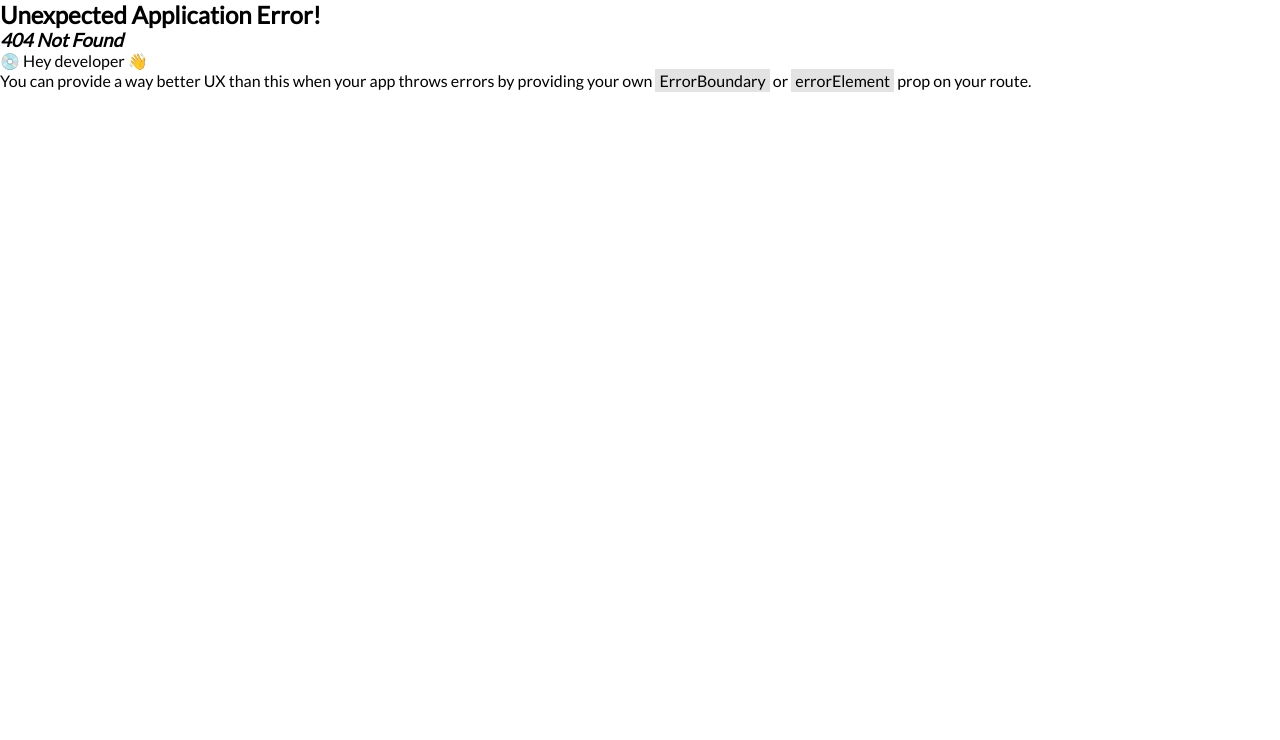
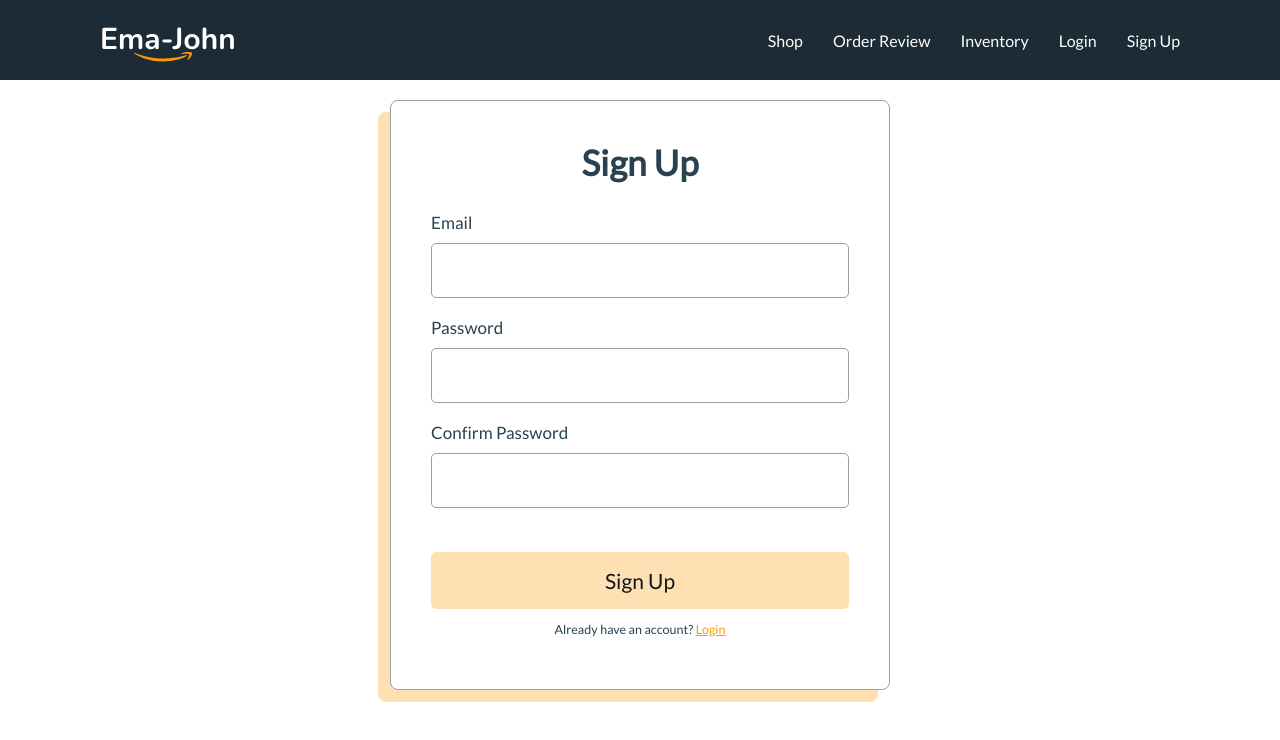
Before and after one commit to Mutah3r/ema-john-simple, a React app: page /signup in a window 1280 px wide. Before the commit this address had no page. Shown: the top 740 px of the page. Built offline with nearby package versions, Linux system fonts and the light colour scheme; no server answers; the HTML template or start-up script is replaced by a standard one.

Commit message:
added user authentication system

```diff
--- a/package.json
+++ b/package.json
@@ -12,6 +12,7 @@
     "@fortawesome/fontawesome-svg-core": "^6.3.0",
     "@fortawesome/free-solid-svg-icons": "^6.3.0",
     "@fortawesome/react-fontawesome": "^0.2.0",
+    "firebase": "^9.19.1",
     "localforage": "^1.10.0",
     "match-sorter": "^6.3.1",
     "react": "^18.2.0",
--- a/src/components/Header/Header.css
+++ b/src/components/Header/Header.css
@@ -22,3 +22,8 @@ nav.header a {
 nav.header a:hover {
     color: orange;
 }
+
+.text-white {
+    color: white;
+    margin-left: 20px;
+}
--- a/src/components/Header/Header.jsx
+++ b/src/components/Header/Header.jsx
@@ -1,9 +1,18 @@
-import React from 'react';
+import React, { useContext } from 'react';
 import './Header.css'
 import logo from '../../images/Logo.svg'
 import { Link } from 'react-router-dom';
+import { AuthContext } from '../../providers/AuthProvider';
 
 const Header = () => {
+    const { user, logOut } = useContext(AuthContext);
+
+    const handleLogOut = () => {
+        logOut()
+            .then(res => { })
+            .catch(error => console.error(error.message));
+    }
+
     return (
         <nav className='header'>
             <img src={logo} alt="" />
@@ -12,6 +21,8 @@ const Header = () => {
                 <Link to="/orders">Order Review</Link>
                 <Link to="/inventory">Inventory</Link>
                 <Link to="/login">Login</Link>
+                <Link to="/signup">Sign Up</Link>
+                {user && <span className='text-white'>Welcome {user.email} <button onClick={handleLogOut}>Log out</button></span>}
             </div>
         </nav>
     );
--- /dev/null
+++ b/src/components/Login/Login.css
@@ -0,0 +1,74 @@
+.form-container {
+    width: 500px;
+    border: 1px solid #95A0A7;
+    border-radius: 8px;
+    margin: 20px auto;
+    padding: 40px;
+    box-shadow: -12px 12px #FFE0B3;
+}
+
+.form-title {
+    font-size: 35px;
+    line-height: 42px;
+    letter-spacing: 0.0025em;
+    color: #2A414F;
+    text-align: center;
+    margin-bottom: 30px;
+}
+
+.form-control label {
+    display: block;
+    font-size: 17px;
+    line-height: 20px;
+    letter-spacing: 0.0015em;
+    color: #2A414F;
+    margin-bottom: 10px;
+}
+
+.form-control {
+    margin-bottom: 20px;
+}
+
+.form-control input {
+    border: 1px solid #95A0A7;
+    border-radius: 5px;
+    height: 55px;
+    width: 100%;
+    padding: 10px;
+    font-size: 1.5em;
+}
+
+.btn-submit {
+    margin-top: 24px;
+    background: rgba(255, 153, 0, 0.3);
+    border: none;
+    border-radius: 5px;
+    width: 100%;
+    padding: 16px;
+    cursor: pointer;
+    font-size: 21px;
+    line-height: 25px;
+    letter-spacing: 0.0015em;
+    color: #0E161A;
+}
+
+.btn-submit:hover {
+    background: rgba(255, 153, 0, 0.6);
+}
+
+.form-container p {
+    text-align: center;
+    margin-top: 10px;
+    font-size: 15px;
+    line-height: 18px;
+    letter-spacing: 0.0025em;
+    color: #2A414F;
+}
+
+.form-container p a {
+    color: #FF9900;
+}
+
+.form-container p.text-error {
+    color: #ff0000;
+}
--- a/src/components/Login/Login.jsx
+++ b/src/components/Login/Login.jsx
@@ -1,9 +1,44 @@
-import React from 'react';
+import React, { useContext, useState } from 'react';
+import './Login.css'
+import { Link } from 'react-router-dom';
+import { AuthContext } from '../../providers/AuthProvider';
 
 const Login = () => {
+    const {signIn} = useContext(AuthContext);
+    const [error, setError] = useState('');
+
+    const handleLogIn = event => {
+        event.preventDefault();
+
+        const form = event.target;
+        const email = form.email.value;
+        const password = form.password.value;
+
+        setError('');
+        signIn(email, password)
+        .then(res => {
+            // console.log(res.user);
+            form.reset();
+        })
+        .catch(error => setError(error.message));
+    }
+
     return (
-        <div>
-            <h2>Login coming soon...</h2>
+        <div className='form-container'>
+            <h2 className='form-title'>Login</h2>
+            <form onSubmit={handleLogIn}>
+                <div className="form-control">
+                    <label htmlFor="">Email</label>
+                    <input type="email" name="email" required />
+                </div>
+                <div className="form-control">
+                    <label htmlFor="">Password</label>
+                    <input type="password" name="password" required />
+                </div>
+                <input type="submit" className='btn-submit' value="Login" />
+            </form>
+            <p><small>New to Ema-John? <Link to='/signup'>Create new account</Link></small></p>
+            <p className='text-error'>{error}</p>
         </div>
     );
 };
--- /dev/null
+++ b/src/components/SignUp/SignUp.jsx
@@ -0,0 +1,62 @@
+import React, { useContext, useState } from 'react';
+import './SignUp.css'
+import { Link } from 'react-router-dom';
+import { AuthContext } from '../../providers/AuthProvider';
+const SignUp = () => {
+    const { createUser } = useContext(AuthContext);
+
+    const [error, setError] = useState('');
+
+
+    const handleSignUp = event => {
+        event.preventDefault();
+
+        const form = event.target;
+        const email = form.email.value;
+        const password = form.password.value;
+        const confirm = form.confirm.value;
+
+        setError('');
+        if (password !== confirm) {
+            setError('Your password did not match');
+            return;
+        }
+        else if (password.length < 6) {
+            setError('Password must be 6 characters longer');
+            return;
+        }
+
+
+        createUser(email, password)
+        .then(res => {
+            // console.log(res.user);
+            form.reset();
+        })
+        .catch(error => setError(error.message))
+    }
+
+    return (
+        <div className='form-container'>
+            <h2 className='form-title'>Sign Up</h2>
+            <form onSubmit={handleSignUp}>
+                <div className="form-control">
+                    <label htmlFor="">Email</label>
+                    <input type="email" name="email" required />
+                </div>
+                <div className="form-control">
+                    <label htmlFor="">Password</label>
+                    <input type="password" name="password" required />
+                </div>
+                <div className="form-control">
+                    <label htmlFor="">Confirm Password</label>
+                    <input type="password" name="confirm" required />
+                </div>
+                <input type="submit" className='btn-submit' value="Sign Up" />
+            </form>
+            <p><small>Already have an account? <Link to='/login'>Login</Link></small></p>
+            <p className='text-error'>{error}</p>
+        </div>
+    );
+};
+
+export default SignUp;
--- /dev/null
+++ b/src/firebase/firebase.config.js
@@ -0,0 +1,19 @@
+// Import the functions you need from the SDKs you need
+import { initializeApp } from "firebase/app";
+// TODO: Add SDKs for Firebase products that you want to use
+// https://firebase.google.com/docs/web/setup#available-libraries
+
+// Your web app's Firebase configuration
+const firebaseConfig = {
+  apiKey: "AIzaSyCInRs20LSCXH99wlfSQH7C-WR2Qpmcv6M",
+  authDomain: "ema-john-with-firebase-a-f5ee6.firebaseapp.com",
+  projectId: "ema-john-with-firebase-a-f5ee6",
+  storageBucket: "ema-john-with-firebase-a-f5ee6.appspot.com",
+  messagingSenderId: "127686172481",
+  appId: "1:127686172481:web:79b0b23757eaf1743ccbc0"
+};
+
+// Initialize Firebase
+const app = initializeApp(firebaseConfig);
+
+export default app;
--- /dev/null
+++ b/src/providers/AuthProvider.jsx
@@ -0,0 +1,55 @@
+import React, { createContext, useEffect, useState } from 'react';
+import { createUserWithEmailAndPassword, getAuth, onAuthStateChanged, signInWithEmailAndPassword, signOut } from "firebase/auth";
+import app from '../firebase/firebase.config';
+
+export const AuthContext = createContext(null);
+
+const auth = getAuth(app);
+
+const AuthProvider = ({ children }) => {
+    // const user = {displayName: 'solim uddin', email:'hello@gello.com'};
+    const [user, setUser] = useState(null);
+
+    const createUser = (email, password) => {
+        return createUserWithEmailAndPassword(auth, email, password);
+    }
+
+    const signIn = (email, password) => {
+        return signInWithEmailAndPassword(auth, email, password);
+    }
+
+    const logOut = () => {
+        return signOut(auth);
+    }
+
+    // observe user auth state
+    useEffect(() => {
+        const unsubscribe = onAuthStateChanged(auth, (currentUser) => {
+            if (currentUser) {
+                setUser(currentUser);
+            } else {
+                setUser(null);
+            }
+        });
+
+        // stop observing after unmounting
+        return () => {
+            unsubscribe();
+        }
+    }, [])
+
+    const authInfo = {
+        user,
+        createUser,
+        signIn,
+        logOut,
+    };
+
+    return (
+        <AuthContext.Provider value={authInfo}>
+            {children}
+        </AuthContext.Provider>
+    );
+};
+
+export default AuthProvider;
```
Also changed, not shown: src/main.jsx (+13 -5 lines), src/components/SignUp/SignUp.css (added), 1 other file (tests, documents, lock files or other folders).
